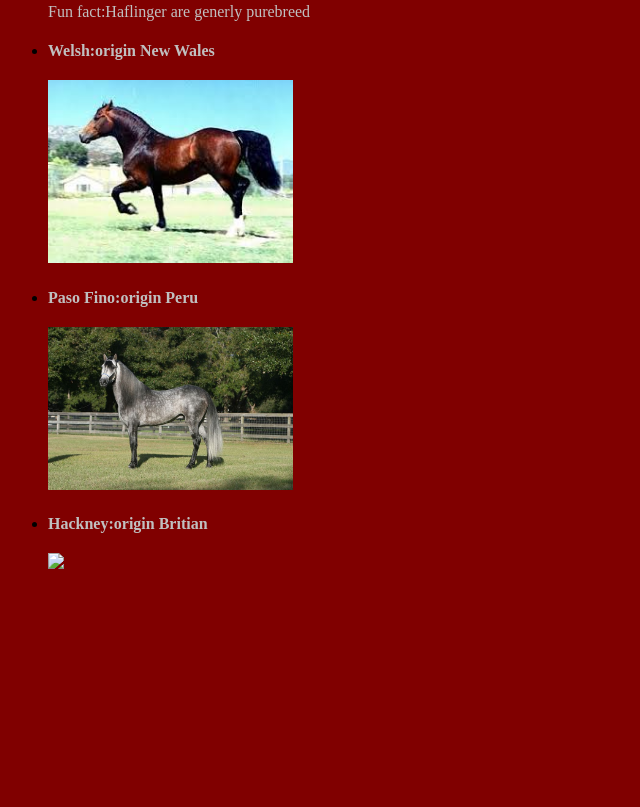
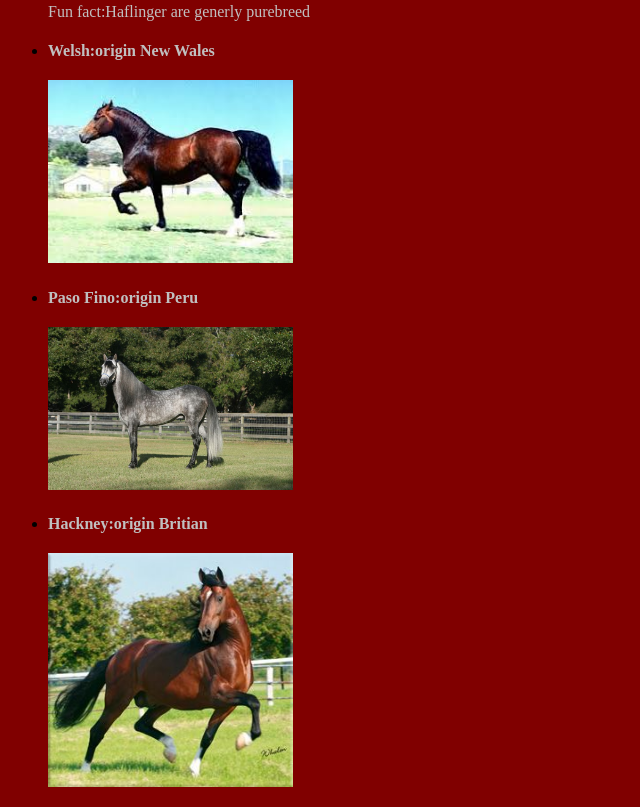
Before and after one commit to ameliaw763/familysite, a plain HTML site: page rowans_website.html in a window 1280 px wide. Shown: the part 7658-8465 px from the top of the page, without its empty margins (0-640 px from the left). Before the commit the page ends 8247 px from the top, so only its background shows below. Drawn offline with Linux system fonts and the light colour scheme.

Commit message:
Update rowans_website.html

```diff
--- a/rowans_website.html
+++ b/rowans_website.html
@@ -42,7 +42,7 @@
 			<li><h4>Haflinger:origin Austria</h4><img src= "images/haf.jpg" class="listimage"><p>Fun fact:Haflinger are generly purebreed</p></li>
 			<li><h4>Welsh:origin New Wales</h4><img src= "images/wel.jpg" class="listimage"</li>
 			<li><h4>Paso Fino:origin Peru</h4><img src= "images/pas.jpg" class="listimage"</li>
-			<li><h4>Hackney:origin Britian</h4><img src= "images/hac.jpeg" class="listimage"</li>
+			<li><h4>Hackney:origin Britian</h4><img src= "images/hac.jpg" class="listimage"</li>
 
 
 
```
